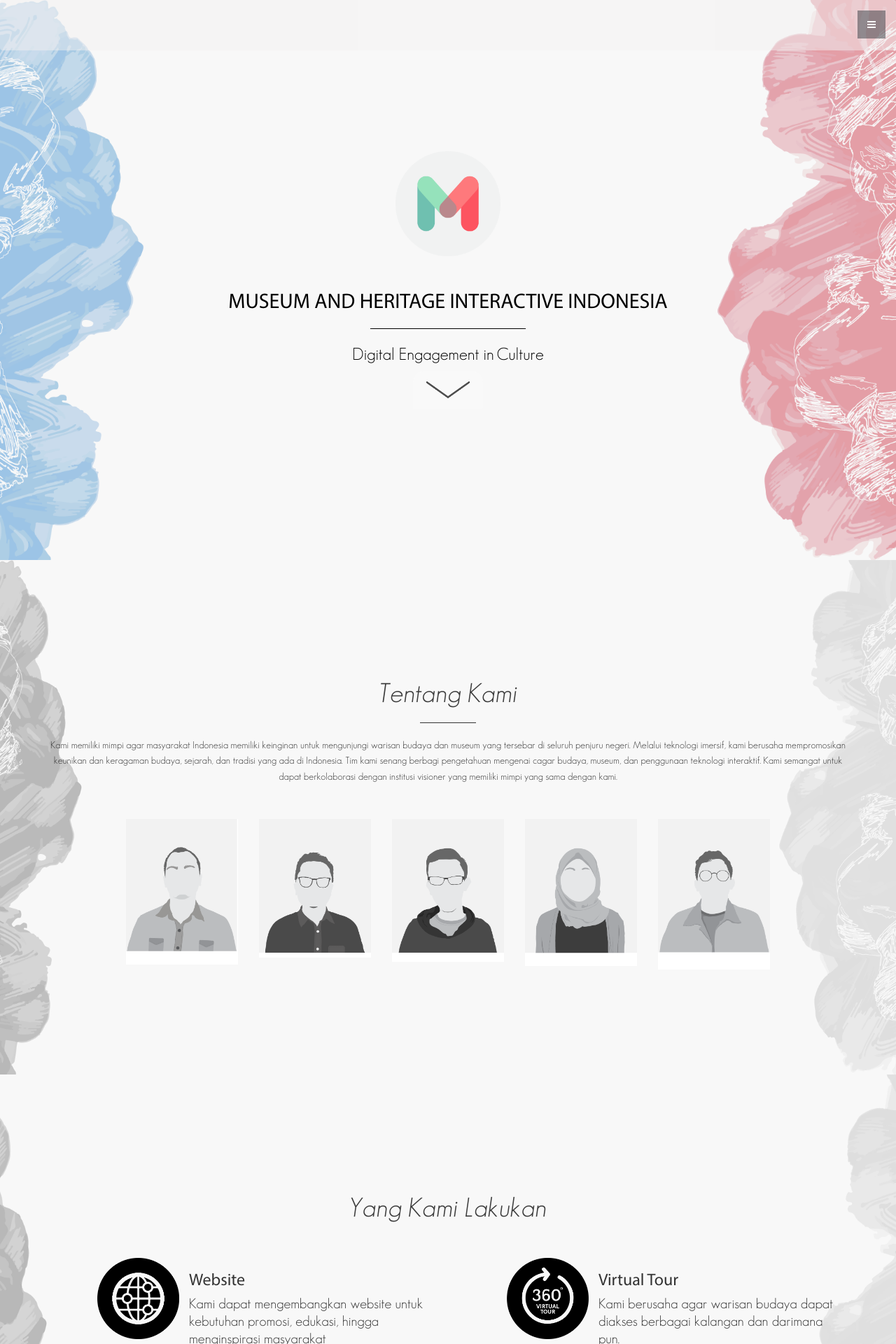
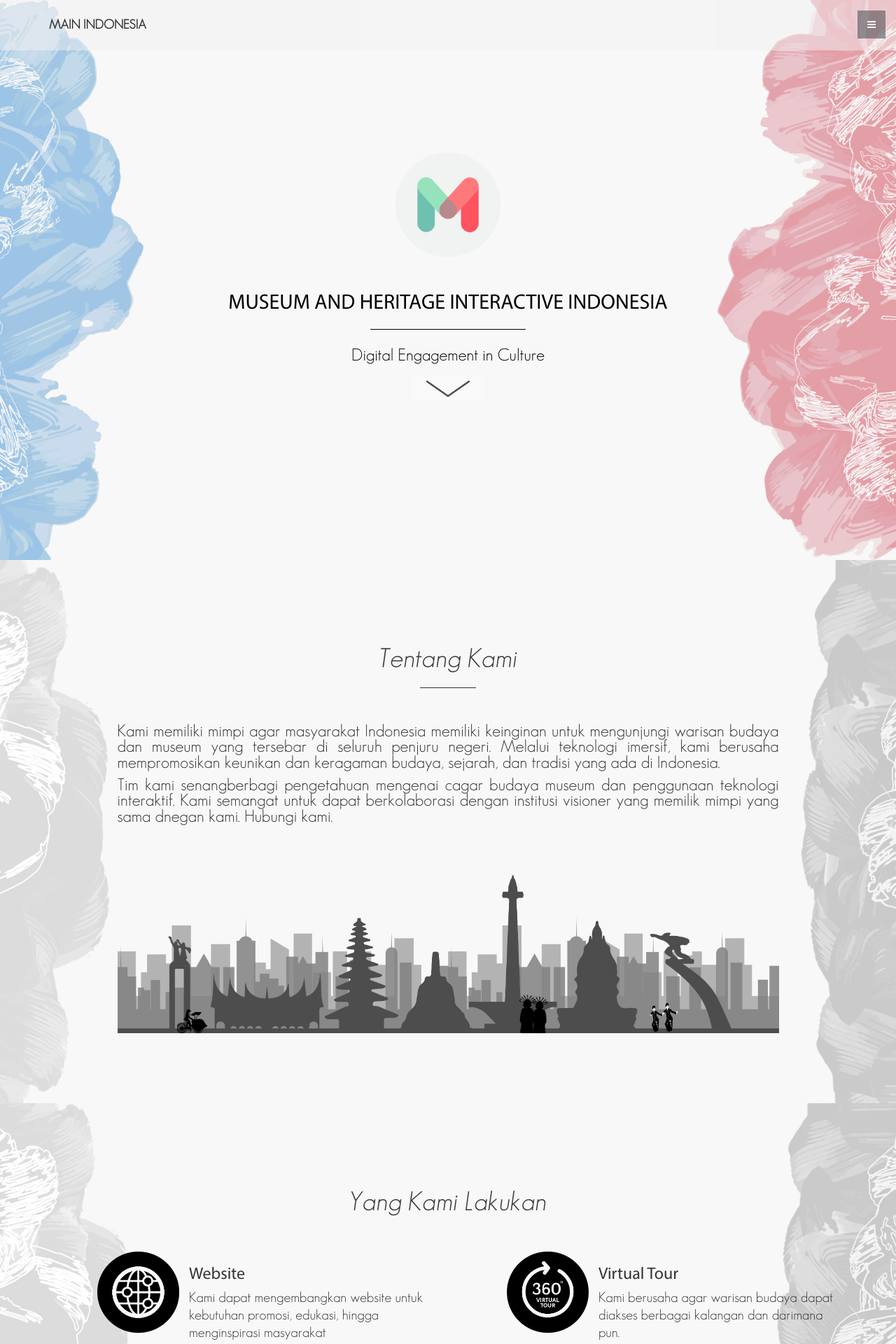
Before and after one commit to Fathyaff/companyprofilemuseumheritage, a PHP site: page / in a window 1280 px wide. Shown: the top 1920 px of the page at 70% size. Run offline with PHP 8.4, Linux system fonts and the light colour scheme.

Commit message:
revisi portfolio dan tentang kami

```diff
--- a/color/default.css
+++ b/color/default.css
@@ -46,7 +46,7 @@ a, a:hover {
 }
 
 .service .carousel-indicators .active {
-  background: #00c1c1;
+  background: #333333;
 }
 
 .btn-theme {
--- a/css/style.css
+++ b/css/style.css
@@ -41,6 +41,10 @@ h5 {
 }
 h6 {
 	font-size: 18px;
+}
+
+p {
+	font-size: 24px;
 }
 
 h1,h2,h3,h4,h5,h6,.h1,.h2,.h3,.h4,.h5,.h6{
@@ -316,7 +320,7 @@ Home sections
 
 .home-section {
 	width: 100%;
-	padding: 150px 0px 150px 0px;
+	padding: 100px 0px 100px 0px;
 }
 
 /* --- heading --- */
--- a/index.php
+++ b/index.php
@@ -60,7 +60,7 @@ if (isset($_POST['submit'])) {
         <!-- Navigation -->
         <nav class="navbar navbar-default" role="navigation">
             <div class="container">
-                <!-- <div class="navbar-header">
+                <div class="navbar-header">
                     <button
                         type="button"
                         class="navbar-toggle"
@@ -71,11 +71,9 @@ if (isset($_POST['submit'])) {
                         <span class="icon-bar"></span>
                         <span class="icon-bar"></span>
                     </button>
-
-                    Logo text or image
                     <a class="navbar-brand" href="#">MAIN INDONESIA</a>
 
-                </div> -->
+                </div>
                 <!-- <div class="navigation collapse navbar-collapse navbar-ex1-collapse">
                     <ul class="nav navbar-nav">
                         <li class="current">
@@ -151,27 +149,26 @@ if (isset($_POST['submit'])) {
 
         <!-- Team -->
         <section id="team" class="home-section bg-white" style="
-        background-image: url(img/asets/bg-2-bw.png); background-position: center; background-size: cover;
-    ">
+        background-image: url(img/asets/bg-2-bw.jpg); background-position: center; background-size: cover;
+        ">
             <div class="container">
                 <div class="row">
                     <div class=" col-md-12">
                         <div class="section-heading">
                             <h2>Tentang Kami</h2>
                             <div class="heading-line"></div>
-                            <p>Kami memiliki mimpi agar masyarakat Indonesia memiliki keinginan untuk
-                                mengunjungi warisan budaya dan museum yang tersebar di seluruh penjuru negeri.
-                                Melalui teknologi imersif, kami berusaha mempromosikan keunikan dan keragaman
-                                budaya, sejarah, dan tradisi yang ada di Indonesia. Tim kami senang berbagi
-                                pengetahuan mengenai cagar budaya, museum, dan penggunaan teknologi interaktif.
-                                Kami semangat untuk dapat berkolaborasi dengan institusi visioner yang memiliki
-                                mimpi yang sama dengan kami.</p>
                         </div>
                     </div>
                 </div>
                 <div class="row">
-                    <div class="col-md-12">
-                        <div class="col-md-offset-1 col-xs-12 col-sm-2 col-md-2 col-lg-2 box-team">
+                    <div class="col-md-10 col-md-offset-1">
+                        <p style="text-align:justify">Kami memiliki mimpi agar masyarakat Indonesia memiliki keinginan untuk mengunjungi warisan budaya dan museum yang tersebar di seluruh penjuru negeri.
+                        Melalui teknologi imersif, kami berusaha mempromosikan keunikan dan keragaman budaya, sejarah, dan tradisi yang ada di Indonesia.</p>
+                        <p style="text-align:justify">Tim kami senangberbagi pengetahuan mengenai cagar budaya museum dan penggunaan teknologi interaktif.
+                        Kami semangat untuk dapat berkolaborasi dengan institusi visioner yang memilik mimpi yang sama dnegan kami. <a href="#contact">Hubungi kami.</a></p>
+                    </div>
+                    <!-- <div class="col-md-12"> -->
+                        <!-- <div class="col-md-offset-1 col-xs-12 col-sm-2 col-md-2 col-lg-2 box-team">
                             <div class="wow bounceInUp" data-wow-delay="0.1s">
                                 <div class="member-hover" data-toggle="modal" href="#portfolioModal1">
                                     <img src="img/tim/alqiz.png" alt="" class=" img-responsive"/>
@@ -220,6 +217,40 @@ if (isset($_POST['submit'])) {
                                     </div>
                                 </div>
                             </div>
+                        </div> -->
+                    <!-- </div> -->
+                </div>
+                <div class="row">
+                    <br><br><br><br><br><br>
+                    <div class="col-md-10 col-md-offset-1">
+                        <div style="position:relative">
+                            <div>
+                                <img src="img/tim/gedung1.png" alt="" width="100%" class="img-responsive"/>
+                            </div>
+                            <div style="position:absolute; left:0; bottom:0;">
+                                <img src="img/tim/gedung1.png" alt="" width="100%" class="img-responsive"/>
+                            </div>
+                            <div style="position:absolute; left:0; bottom:0;">
+                                <img src="img/tim/gedung2.png" alt="" width="100%" class="img-responsive"/>
+                            </div>
+                            <div style="position:absolute; left:0; bottom:0;">
+                                <img src="img/tim/gedung3.png" alt="" width="100%" class="img-responsive"/>
+                            </div>
+                            <div style="position:absolute; left:9%; bottom:0;">
+                                <img src="img/tim/becak.png" alt="" width="5%" class="img-responsive"/>
+                            </div>
+                            <div style="position:absolute; left:60%; bottom:0;">
+                                <img src="img/tim/ondel2.gif" alt="" width="10%" class="img-responsive"/>
+                            </div>
+                            <div style="position:absolute; left:62%; bottom:0;">
+                                <img src="img/tim/ondel2.gif" alt="" width="10%" class="img-responsive"/>
+                            </div>
+                            <div style="position:absolute; left:80%; bottom:0;">
+                                <img src="img/tim/jaipong.gif" alt="" width="15%" class="img-responsive"/>
+                            </div>
+                            <div style="position:absolute; left:82%; bottom:0;">
+                                <img src="img/tim/jaipong.gif" alt="" width="18%" class="img-responsive"/>
+                            </div>
                         </div>
                     </div>
                 </div>
@@ -228,8 +259,8 @@ if (isset($_POST['submit'])) {
 
         <!-- What We Do -->
         <section id="what-we-do" class="home-section bg-white" style="
-        background-image: url(img/asets/bg-2-bw.png); background-position: center; background-size: cover;
-    ">
+        background-image: url(img/asets/bg-2-bw.jpg); background-position: center; background-size: cover;
+        ">
             <div class="container">
                 <div class="row">
                     <div class=" col-md-12">
@@ -297,7 +328,7 @@ if (isset($_POST['submit'])) {
 
         <!-- Portfolio Grid -->
         <section class="home-section bg-white" id="portfolio2" style="
-        background-image: url(img/asets/bg-2-bw.png); background-position: center; background-size: cover;
+        background-image: url(img/asets/bg-2-bw.jpg); background-position: center; padding-top:-50%; padding-botton:-30%; background-size: cover;
         ">
             <div class="container">
                 <div class="row">
@@ -308,28 +339,56 @@ if (isset($_POST['submit'])) {
                     </div>
                 </div>
                 <div class="row">
-                    <div class="col-md-4 col-sm-6 portfolio-item col-xs-6">
-                            <div class="portfolio-hover">
-                                <img class="img-fluid" src="img/asets/banner.png" width="100%" alt="">
-                                <div class="portfolio-hover-content">
+                <div id="carousel-service" class="service carousel slide">
+                    <!-- slides -->
+                    <div class="carousel-inner">
+                        <div class="item active">
+                            <div class="row">
+                            <!-- <div class="col-md-4 col-sm-6 portfolio-item col-xs-6 "> -->
+                            <div class="portfolio-hover" style="position:relative">
+                                <img class="img-fluid" src="img/asets/dhp.png" width="100%" height="100%" alt="">
+                                <div class="portfolio-hover-content" style="position:absolute; top:0">
                                     <h2>DEPOK HERITAGE PROJECT</h2>
-                                    <p>Lore m ipsu m dolor s it amet, con s ectetur adipis cin g elit. Pell en t e s q ue curs us id ne q ue e g et fe ug i a t . Null a ve ne na t i s
-                                        ve ne natis qu am, volutpat varius ligul a orn are varius . Morbi t e m p o r p o rt t i to r l o b o rt i s . Cura bi t ur ri s us a ug ue ,
-                                        e le me ntu m ne c la cus eu, facilis is gravida erat. Proin el eifen d ul t ri ci e s ni s i co ns e q ua t d i c t um . Ph a s e llus no n m a g na id
-                                        ex tincidu nt fringill a vel at ligul a. D uis l obortis auctor imperdiet . U t a ug ue m a g na , fini b us e u rut rum e u, s a g i t t i s no n
-                                        u rna. Mau ris ne c turpis s ed s apien gravida l obortis eget vel ni s l . Na m a uc to r im p e rd i et e ro s , a t vo lut p a t q ua m
-                                        sagittis se d. In jus to nibh , aliquam ut mauris s it amet, eges tas t incid unt q ua m . D o ne c int e rd um g ra vid a t e m p us . S e d
-                                        ve hicula massa mauris . Don ec bl an dit es t tin cidun t, commodo m et us no n, d a p i b us m a uri s . D ui s p ret i um ni s i ve l mi
-                                        vulpu tate sagittis.
-                                        <br>
-                                        Vivamu s et fe u giat purus . Aliquam n ec volutpat diam, vitae effi ci t ur ip s um . Int e g e r t e m p us p o rt t i to r m a uri s id
-                                        pulvinar. Inte ge r maximus ris us orn are purus tris tique, ut p ul vina r nunc ul t ri ci e s . Cra s fe ug i a t o rci et to rto r
-                                        male su ada, e get maximus quam mattis . Pell en tes que erat mag na , o rna re id p e ll e nt e s q ue id , bl a nd i t id e nim . Null a
-                                        libe ro se m, gravida ut aliquam viverra, tin cidun t ac nibh . Aliqua m a m a uri s a ni s i ull a m co rp e r d i c t um . M a uri s e ra t
-                                        u rna, pulvinar et con gue ph aretra, pl acerat s it amet s em. Viva m us t e llus e li t , l a o re et s e d p urus a , fa cili s i s m o l e s t i e
-                                        au gu e .</p>>
+                                    <p style="text-align:justify">Kota Depok sebagai daerah yang memiliki sejarah panjang sejak jaman kolonial Belanda,
+                                        memiliki beragam peninggalan bangunan bersejarah di Kota tersebut. Akan tetapi
+                                        berdasarkan studi terbaru, lebih dari 70% bangunan tersebut telah hilang dan berganti
+                                        menjadi perumahan atau bangunan komersil lainnya. Tim Pengabdian Masyarakat
+                                        Universitas Indonesia yang terdiri dari Departemen Arkeologi, Departemen Teknik Kimia,
+                                        dan Fakultas Ilmu Komputer berusaha mempreservasi memori bangunan tersebut melalui
+                                        media digital. Website ini menggunakan teknologi Virtual Reality (VR) dan Augmented
+                                        Reality (AR) untuk melestarikan bangunan bersejarah yang berada di Kecamatan Pancoran
+                                        Mas yang merupakan pusat pemukiman cikal bakal Kota Depok.</p>>
+
                                 </div>
                             </div>
+                            <!-- </div> -->
+                            </div>
+                        </div>
+                        <div class="item">
+                            <div class="row">
+                            <div class="portfolio-hover" style="position:relative">
+                                <img class="img-fluid" src="img/asets/portfolioa.png" width="100%" height="100%" alt="">
+                                <div class="portfolio-hover-content" style="position:absolute; top:0">
+                                    <h2>DEPOK LAMA PROJECT</h2>
+                                    <p style="text-align:justify">Depok Lama merupakan salah satu daerah di Indonesia yang sarat akan sejarah. Mulai dari
+                                        menjadi tanah partikelir milik Cornelis Chastelein hingga menjadi daerah otonom yang
+                                        dikelola oleh orang Indonesia pada masa pemerintahan kolonial. Program ini merupakan
+                                        inisiatif dari Tim Pengabdian Masyarakat Universitas Indonesia yang berjudul
+                                        “Pengembangan Media Interaktif Berbasis Digital sebagai Upaya Pelestarian dan Edukasi
+                                        Aset Bangunan Bersejarah di Kota Depok”. Website ini bertujuan untuk mengupas sejarah
+                                        kaum Depok Lama yang selama ini jarang terdengar. Selain itu, website ini juga memberikan
+                                        informasi mengenai bangunan bersejarah yang berada di daerah Depok Lama.</p>
+                                </div>
+                            </div>
+                            </div>
+                        </div>
+                    </div>
+
+                    <!-- Indicators -->
+                    <ol class="carousel-indicators">
+                    <li data-target="#carousel-service" data-slide-to="0" class="active"></li>
+                    <li data-target="#carousel-service" data-slide-to="1"></li>
+                    </ol>
                     </div>
                 </div>
             </div>
@@ -602,7 +661,7 @@ if (isset($_POST['submit'])) {
 
         <!-- Contact -->
         <section id="contact" class="home-section bg-gray" style="
-        background-image: url(img/asets/bg-2-bw.png); background-position: center; background-size: cover;">
+        background-image: url(img/asets/bg-2-bw.jpg); background-position: center; background-size: cover;">
             <div class="container">
                 <div class="row">
                     <div class="col-md-offset-2 col-md-8">
```
Also changed, not shown: other parts of css/style.css (+42 -5 lines), img/asets/bg-2-bw.jpg (added), img/asets/bg-2-bw=old.png (renamed from img/asets/bg-2-bw.png), img/asets/dhp.png (added), img/asets/portfolio-2.png (added), img/asets/portfolio-3.png (added), img/asets/portfolio-4.png (added), img/asets/portfolio.png (added), img/asets/portfolioa.png (added), img/tim/becak.png (added), img/tim/gedung1.png (added), img/tim/gedung2.png (added), img/tim/gedung3.png (added), img/tim/jaipong.gif (added), 1 more files.
